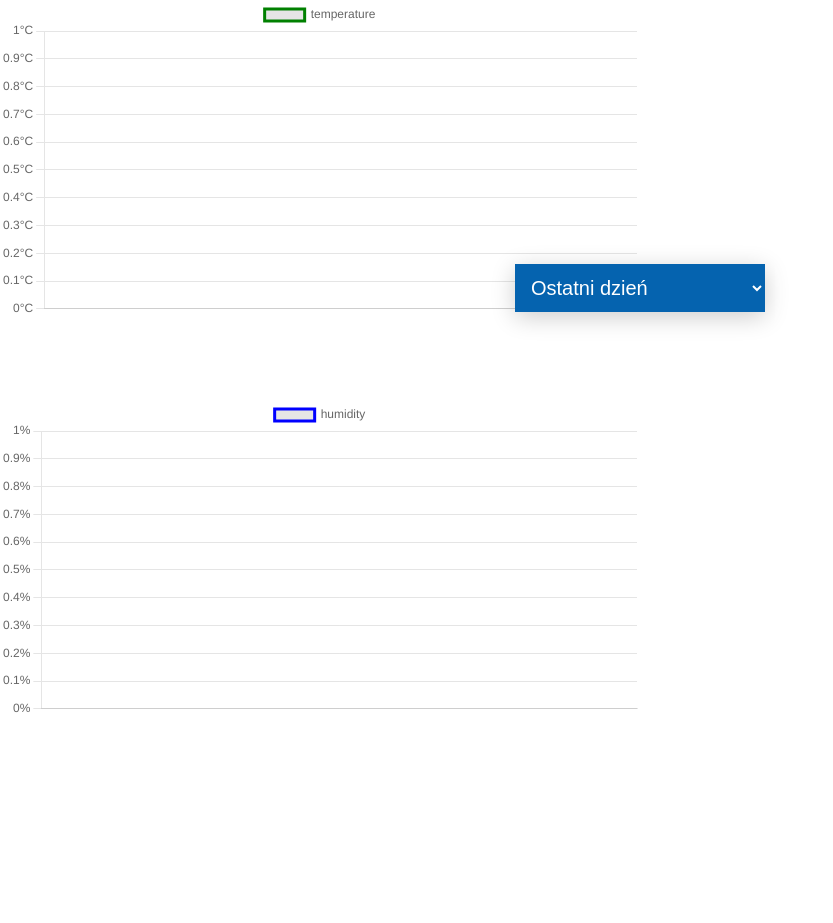
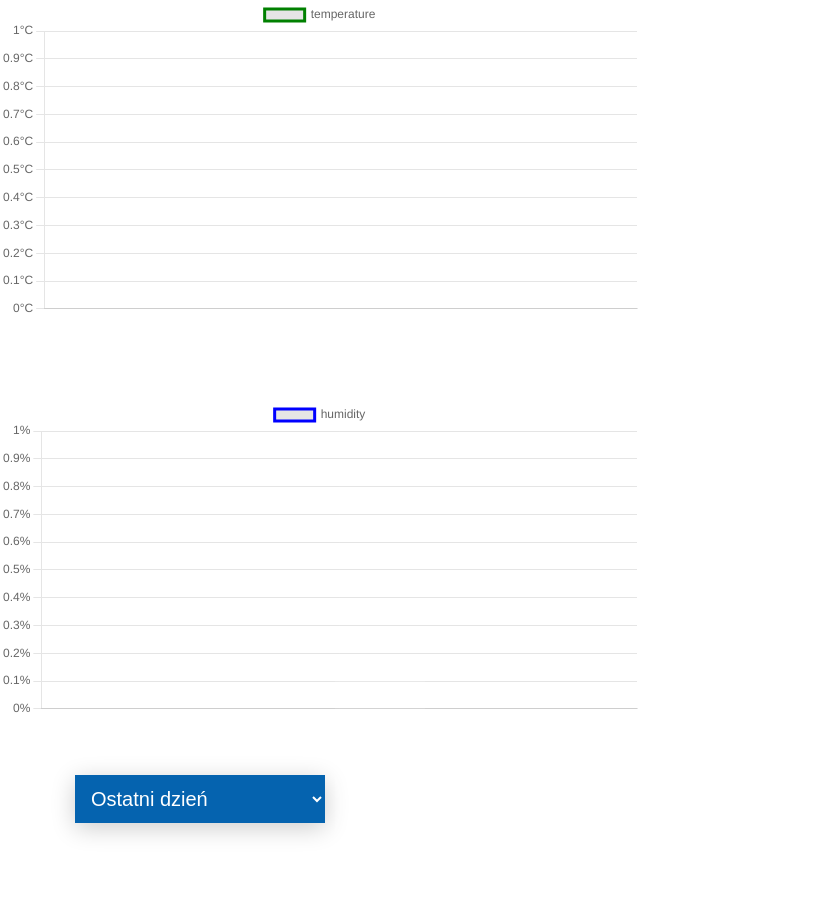
Before and after one commit to Rogol98/Wiwarium, a Flask app: page /diagrams in a window 1280 px wide. Shown: the part 112-1035 px from the top of the page, without its empty margins (0-833 px from the left). Before the commit the page ends 825 px from the top, so only its background shows below. Run offline with Flask 2, Linux system fonts and the light colour scheme; data that the repository does not hold is empty; parts of the project's set-up code (start-up, migrations or seed data) failed here and were passed over; some libraries are stand-ins or nearby versions.

Commit message:
09.01.2022 v8

```diff
--- a/static/style.css
+++ b/static/style.css
@@ -29,7 +29,7 @@
 	color: black;
 }
 
-.chart{
+.chart {
 	position: relative;
 	width: 50vw;
 	height: 50vh;
@@ -38,9 +38,8 @@
 
 .box {
 	position: absolute;
-	top: 50%;
-	left: 50%;
 	transform: translate(-50%, -50%);
+	margin-left: 200px;
 	padding: 100px;
 }
 
```
Lines whose indentation alone changed are shown as unchanged.
